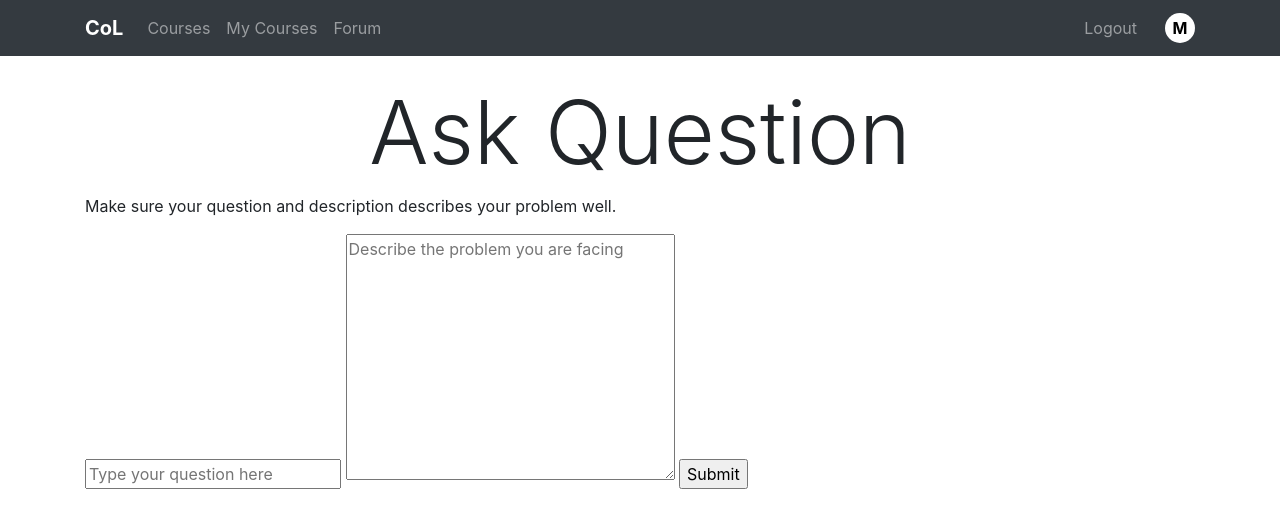
After one commit to milan090/col, a Django app: page /forum/ask in a window 1280 px wide. The commit adds this page. Shown: the top 528 px of the page. Run offline with Django 3.2, Linux system fonts and the light colour scheme; a user stored in the database is signed in; some libraries are stand-ins or nearby versions.

Commit message:
added ask page

```diff
--- /dev/null
+++ b/forum/templates/ask.html
@@ -0,0 +1,15 @@
+{% extends 'base.html' %}
+{% block title %}Ask Question{% endblock %}
+
+{% block content %}
+<div class="container">
+    <h1 class="display-2" style="text-align: center;">Ask Question</h1>
+    <p>Make sure your question and description describes your problem well.</p>
+    <form method="POST">
+        <input type="text" name="question" placeholder="Type your question here">
+        <textarea name="description" id="" cols="30" rows="10" placeholder="Describe the problem you are facing"></textarea>
+        <input type="submit">
+    </form>
+</div>
+
+{% endblock %}
--- a/forum/templates/forum.html
+++ b/forum/templates/forum.html
@@ -27,7 +27,7 @@
         <div class="col-lg-6 border">
                 <p>
                     <span class="h1">Forum</span>
-                    <span><a href="#" style="float: right; margin: 10px" id="ask-btn">Ask Question</a></span>
+                    <span><a href="{% url 'ask' %}" style="float: right; margin: 10px" id="ask-btn">Ask Question</a></span>
                 </p>
                 <hr>
             <ol>
--- a/forum/urls.py
+++ b/forum/urls.py
@@ -3,4 +3,5 @@ from . import views
 
 urlpatterns = [
     path('', views.index, name='forum'),
+    path('ask', views.ask, name='ask'),
 ]
--- a/forum/views.py
+++ b/forum/views.py
@@ -1,6 +1,20 @@
 from django.shortcuts import render
-from django.http import HttpResponse
+from django.http import HttpResponse, HttpResponseRedirect
+from .models import Answer, Question
+from django.contrib.auth.decorators import login_required
+from django.urls import reverse
 
 # Create your views here.
 def index(req):
     return render(req, 'forum.html')
+
+@login_required
+def ask(req):
+    if req.method == 'POST':
+        question = req.POST['question']
+        description = req.POST['description']
+        user = req.user
+        q_obj = Question(user=user, title=question, description=description)
+        q_obj.save()
+        return HttpResponseRedirect(reverse('forum'))
+    return render(req, 'ask.html')
```
